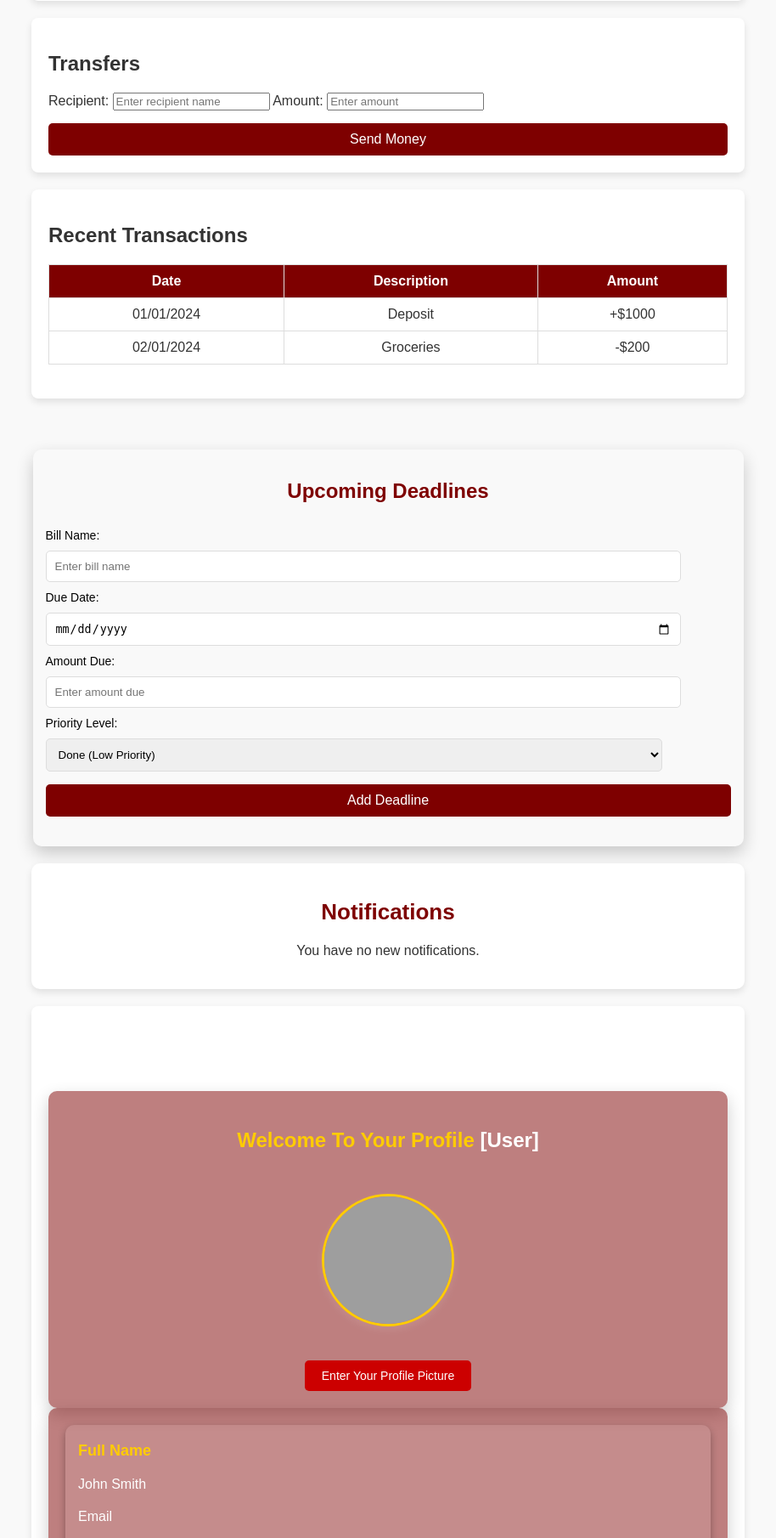
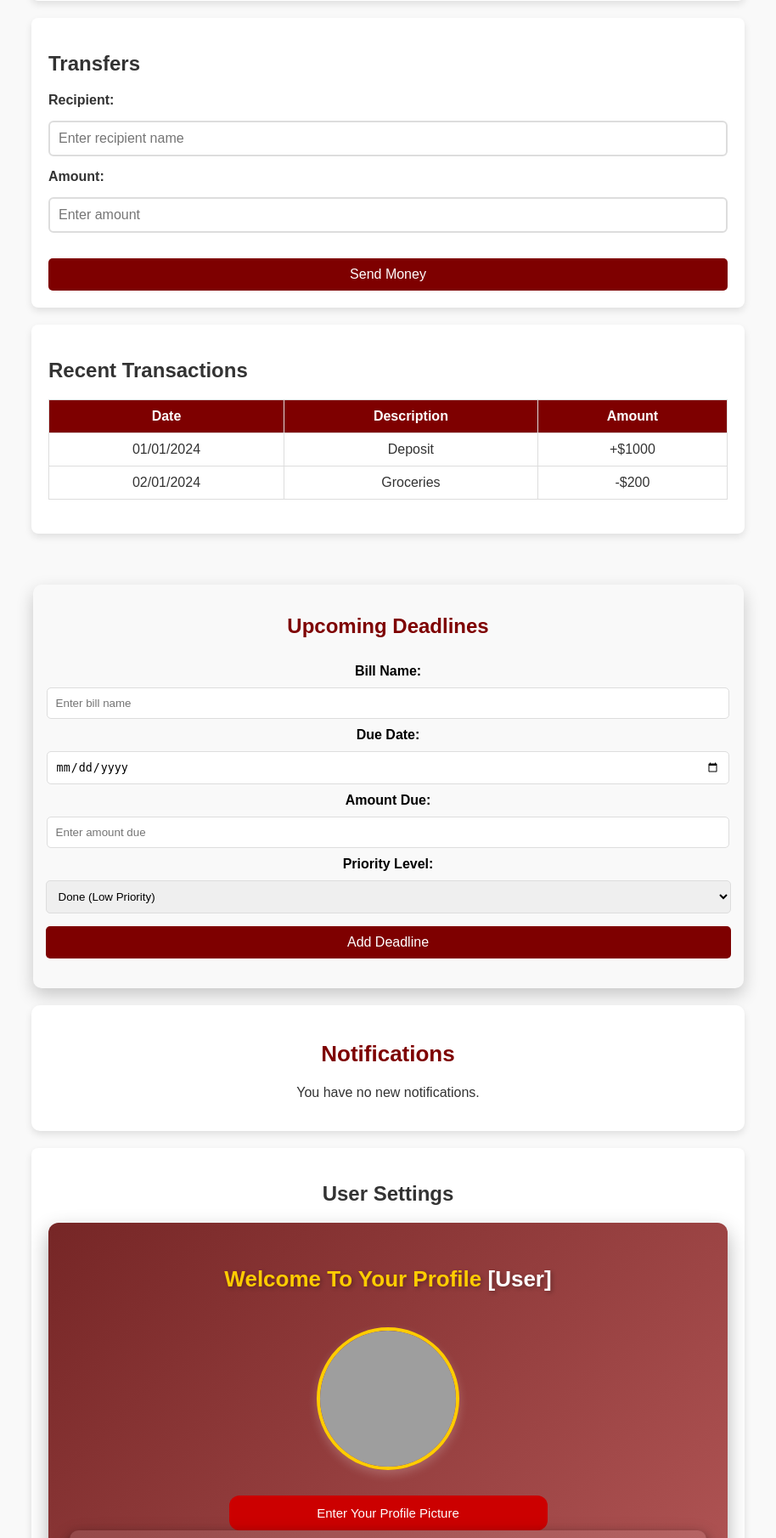
Before and after one commit to LeonBUBT/Projekti, a PHP site: page /dashboard.php in a window 1280 px wide. Shown: the part 686-2496 px from the top of the page at 85% size, without its empty margins (183-1097 px from the left). Run offline with PHP 8.4, Linux system fonts and the light colour scheme; grey boxes are pictures that could not be loaded.

Commit message:
changes on dashboard

```diff
--- a/CSS/dashboard.css
+++ b/CSS/dashboard.css
@@ -141,143 +141,7 @@ body {
   background-color: #bbb;
   transform: scale(1.1);
 }
-#welcome {
-  display: flex;
-  flex-direction: column;
-  align-items: center;
-  text-align: center;
-  background: rgba(126, 0, 0, 0.5);
-  padding: 20px;
-  border-radius: 10px;
-  box-shadow: 0 8px 20px rgba(0, 0, 0, 0.2);
-  color: white;
-  gap: 15px;
-  margin-top: 80px;
-}
 
-#welcome h1 {
-  font-size: 24px;
-  color: #ffcc00;
-}
-
-#welcome h1 span {
-  color: #fff;
-}
-
-#welcome #profileImage {
-  width: 150px;
-  height: 150px;
-  border-radius: 50%;
-  object-fit: cover;
-  margin: 10px 0;
-  box-shadow: 0 4px 10px rgba(255, 255, 255, 0.1);
-  border: 3px solid #ffcc00;
-}
-
-#welcome .profile-actions {
-  display: flex;
-  flex-direction: column;
-  align-items: center;
-  gap: 10px;
-}
-
-#welcome #uploadBtn {
-  padding: 10px 20px;
-  background: #cc0000;
-  color: white;
-  border: none;
-  border-radius: 5px;
-  font-size: 14px;
-  cursor: pointer;
-  transition: all 0.3s ease;
-}
-
-#welcome #uploadBtn:hover {
-  background: #b30000;
-  transform: scale(1.05);
-}
-
-#welcome #profileInput {
-  display: none;
-}
-
-#UserInfo {
-  display: flex;
-  flex-direction: column;
-  gap: 20px;
-  background: rgba(126, 0, 0, 0.5);
-  padding: 20px;
-  border-radius: 10px;
-  box-shadow: 0 8px 20px rgba(0, 0, 0, 0.2);
-  color: white;
-}
-
-#BasicInfo, #AccountInfo, #SecuritySettings, #ExportDelete {
-  display: flex;
-  flex-direction: column;
-  gap: 10px;
-  padding: 15px;
-  background: rgba(255, 255, 255, 0.1);
-  border-radius: 10px;
-  box-shadow: 0 4px 10px rgba(0, 0, 0, 0.3);
-}
-
-#UserInfo p {
-  margin: 5px 0;
-  font-size: 16px;
-}
-
-#UserInfo p:first-child {
-  font-weight: bold;
-  font-size: 18px;
-  color: #ffcc00;
-}
-
-#ActionButtons, #ExportDelete {
-  display: flex;
-  gap: 15px;
-  justify-content: center;
-}
-
-#UserInfo button {
-  padding: 10px 20px;
-  background: #cc0000;
-  color: white;
-  border: none;
-  border-radius: 5px;
-  font-size: 14px;
-  cursor: pointer;
-  transition: all 0.3s ease;
-}
-
-#UserInfo button:hover {
-  background: #b30000;
-  transform: scale(1.05);
-}
-
-#ChangePasswordBtn {
-  background: #0093E9;
-}
-
-#ChangePasswordBtn:hover {
-  background: #007acc;
-}
-
-#DeleteAccountBtn {
-  background: #e74c3c;
-}
-
-#DeleteAccountBtn:hover {
-  background: #c0392b;
-}
-
-#ExportDataBtn {
-  background: #3498db;
-}
-
-#ExportDataBtn:hover {
-  background: #2980b9;
-}
 
 @keyframes fadeIn {
   from {
@@ -312,7 +176,8 @@ button{
 }
 button:hover {
   transition: 1s;
-  transform: translateY(-3px);
+  transform: translateY(-3px) ;
+
 }
 
 .container {
@@ -380,6 +245,43 @@ button:hover {
   font-weight: bold;
 }
 
+#transfer-form {
+  display: flex;
+  flex-direction: column;
+  gap: 15px;
+  margin: 0 auto;
+  transition: transform 0.3s ease-in-out;
+}
+#transfer-form h2 {
+  text-align: center;
+  color: #7e0000;
+  font-size: 24px;
+  margin-bottom: 10px;
+}
+
+#transfer-form label {
+
+  font-size: 16px;
+  font-weight: bold;
+  color: #333;
+}
+
+#transfer-form input {
+  width: 97%;
+
+  padding: 10px;
+  border: 2px solid #ddd;
+  border-radius: 6px;
+  font-size: 16px;
+  transition: border-color 0.3s ease;
+}
+
+#transfer-form input:focus {
+  border-color: #7e0000;
+  outline: none;
+  box-shadow: 0 0 8px rgba(126, 0, 0, 0.3);
+}
+
 #notifications {
   padding: 20px;
   background-color: #fff;
@@ -416,48 +318,6 @@ button:hover {
 .scroll-to-top:hover {
   transform: scale(1.2);
 }
-/*
-footer {
-  background-color: rgb(197, 26, 26);
-  color: #fff;
-  padding: 40px 20px;
-}
-
-.footer-container {
-  display: flex;
-  flex-wrap: wrap;
-  justify-content: space-between;
-  gap: 20px;
-}
-
-.footer-section {
-  flex: 1;
-  min-width: 250px;
-}
-
-.footer-section h2 {
-  font-size: 1.5em;
-  margin-bottom: 15px;
-}
-
-.footer-section a {
-  text-decoration: none;
-  color: #fff;
-  transition: color 0.3s;
-}
-
-.footer-section a:hover {
-  color: #ffd700;
-}
-
-.footer-bottom {
-  text-align: center;
-  margin-top: 20px;
-  font-size: 0.8em;
-  border-top: 1px solid #fff;
-  padding-top: 10px;
-  color: #ddd;
-} */
 
 
 #detailsContainer {
@@ -561,6 +421,7 @@ footer {
 }
 
 .deadlines-form {
+  text-align: center;
   display: flex;
   flex-direction: column;
   margin: 0 auto;
@@ -573,26 +434,33 @@ footer {
 
 .deadlines-form h2 {
   color: #7e0000;
-  text-align: center;
+
 }
 
 .deadlines-form form label {
-  font-size: 14px;
+  font-size: 16px;
+
   color: black;
   margin-bottom: 5px;
+
 }
 
 .deadlines-form form input,
 .deadlines-form form select {
-  width: 90%;
+  width: 97%;
   padding: 10px;
   margin-top: 5px;
   border: 1px solid #ddd;
   border-radius: 5px;
 }
-
-
-
+.deadlines-form form select
+ {width: 100%;}
+.deadlines-form input:focus ,select:focus {
+  border-color: #7e0000;
+  font-size: 16px;
+  outline: none;
+  box-shadow: 0 0 8px rgba(126, 0, 0, 0.3);
+}
 
 
 #deadlinesList {
@@ -607,6 +475,129 @@ footer {
   border-radius: 5px;
   border-left: 5px solid;
 }
+/* profile */
+
+#welcome {
+  display: flex;
+  flex-direction: column;
+  /* align-items: center; */
+  text-align: center;
+  background: linear-gradient(135deg, rgba(94, 0, 0, 0.85), rgba(210, 75, 75, 0.75));
+  padding: 25px;
+  border-radius: 12px;
+  box-shadow: 0 10px 25px rgba(0, 0, 0, 0.3);
+  color: white;
+
+  transition: transform 0.3s ease, box-shadow 0.3s ease;
+}
+
+
+
+#welcome h1 {
+  font-size: 26px;
+  color: #ffcc00;
+  text-shadow: 2px 2px 5px rgba(0, 0, 0, 0.3);
+}
+
+#welcome h1 span {
+  color: #fff;
+}
+
+#welcome #profileImage {
+  align-self: center;
+  width: 160px;
+  height: 160px;
+  border-radius: 50%;
+  object-fit: cover;
+  margin: 15px 0;
+  box-shadow: 0 5px 12px rgba(255, 255, 255, 0.2);
+  border: 4px solid #ffcc00;
+  transition: transform 0.3s ease;
+}
+
+#welcome #profileImage:hover {
+  transform: rotate(5deg) scale(1.05);
+}
+
+#welcome .profile-actions {
+  display: flex;
+  flex-direction: column;
+  align-items: center;
+  gap: 12px;
+}
+
+#welcome #uploadBtn {
+  padding: 12px 24px;
+  background: #cc0000;
+  color: white;
+  border: none;
+
+  border-radius: 12px;
+  font-size: 15px;
+  cursor: pointer;
+  transition: all 0.3s ease;
+  max-width: 50%;
+}
+
+
+#welcome #profileInput {
+  display: none;
+}
+
+#UserInfo {
+  display: flex;
+  flex-direction: column;
+gap: 20px;
+  border-radius: 12px;
+  box-shadow: 0 10px 25px rgba(0, 0, 0, 0.3);
+  color: white;
+  transition: transform 0.3s ease;
+}
+
+
+
+#BasicInfo, #AccountInfo, #SecuritySettings, #ExportDelete {
+  display: flex;
+  flex-direction: column;
+  gap: 12px;
+  padding: 18px;
+  background: rgba(255, 255, 255, 0.1);
+  border-radius: 10px;
+  box-shadow: 0 5px 12px rgba(0, 0, 0, 0.4);
+}
+
+#UserInfo p {
+  margin: 5px 0;
+  font-size: 17px;
+}
+
+#UserInfo p:first-child {
+  font-weight: bold;
+  font-size: 20px;
+  color: #ffcc00;
+}
+
+#ActionButtons, #ExportDelete {
+  display: flex;
+  gap: 20px;
+  justify-content: center;
+}
+
+#UserInfo button {
+  padding: 12px 24px;
+  background: #cc0000;
+  color: white;
+  border: none;
+  border-radius: 6px;
+  font-size: 15px;
+  cursor: pointer;
+  transition: all 0.3s ease;
+}
+
+
+
+
+/* color switch */
 body.dark-mode {
   background-color: #121212;
   color: #e0e0e0;
--- a/dashboard.php
+++ b/dashboard.php
@@ -91,13 +91,13 @@
 <div class="deadlines-form">
   <h2>Upcoming Deadlines</h2>
   <form id="deadlineForm">
-    <label for="billName">Bill Name:</label>
+  <b><label for="billName">Bill Name:</label>
     <input type="text" id="billName" placeholder="Enter bill name">
     <label for="dueDate">Due Date:</label>
     <input type="date" id="dueDate">
     <label for="amountDue">Amount Due:</label>
     <input type="number" id="amountDue" placeholder="Enter amount due">
-    <label for="priority">Priority Level:</label>
+    <label for="priority">Priority Level:</label></b>
     <select id="priority">
       <option value="green">Done (Low Priority)</option>
       <option value="yellow">Incoming (Medium Priority)</option>
@@ -120,6 +120,8 @@
 <!-- settings -->
 
 <section id="settings" class="section">
+    <h2 style="text-align:center;">User Settings</h2>
+
     <section class="home-section">
         <div id="welcome">
             <h1>Welcome To Your Profile <span>[User]</span></h1>
@@ -128,7 +130,8 @@
                 <button type="button" id="uploadBtn">Enter Your Profile Picture</button>
                 <input type="file" name="Profile" id="profileInput" accept="image/*">
             </div>
-            </div>
+
+
         <div id="UserInfo">
             <div id="BasicInfo">
                 <p id="FullName">Full Name</p>
@@ -163,14 +166,15 @@
                 <button id="DeleteAccountBtn" onclick="showLogoutModal()">Delete Account</button>
             </div>
         </div>
+</div>
+    </section>
 
-        </section>
-        <h2>Settings</h2>
     <div class="settings-options">
         <button id="theme-toggle" class="styled-button">Toggle Dark Mode</button>
         <button id="clear-data" class="styled-button">Clear Dashboard Data</button>
     </div>
 </section>
+
     <button class="scroll-to-top" id="scroll-to-top">&#8679;</button>
     <script src="js/dashboard.js"></script>
 <?php include 'footer.php'?>
```
Lines whose indentation alone changed are shown as unchanged.
